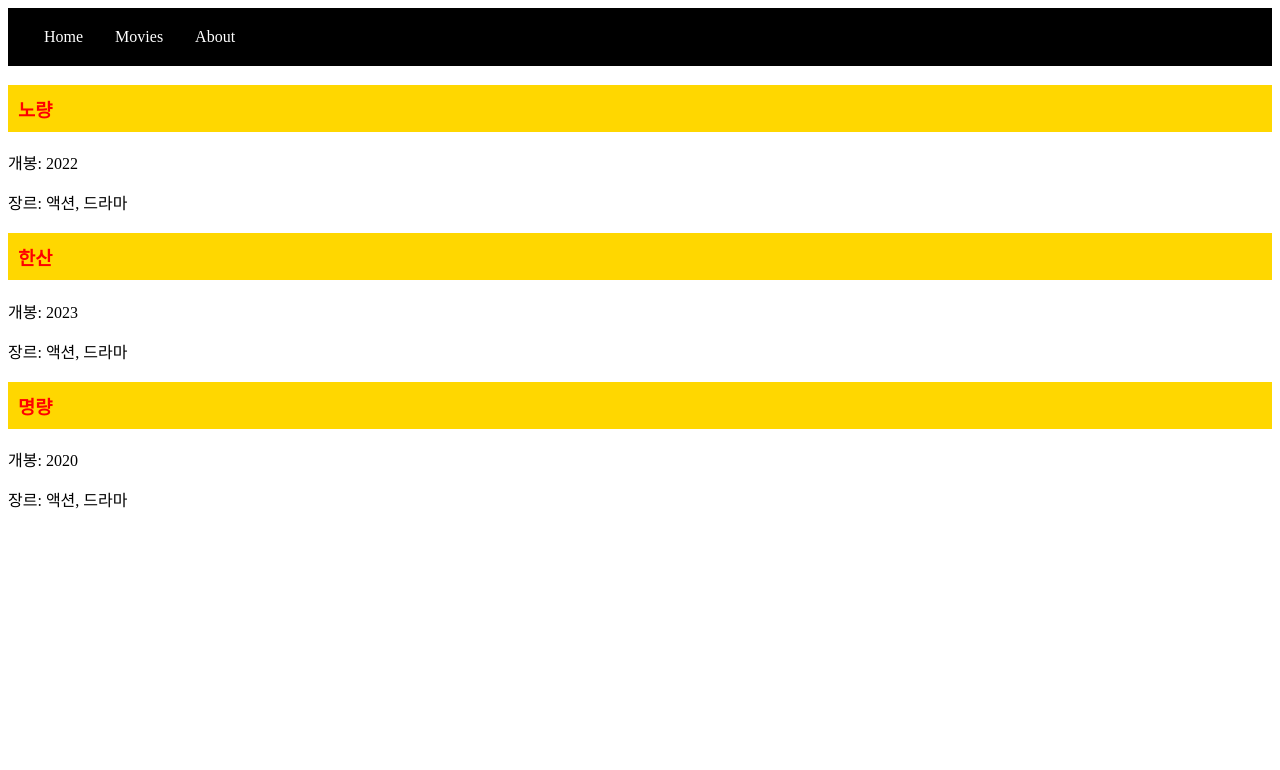
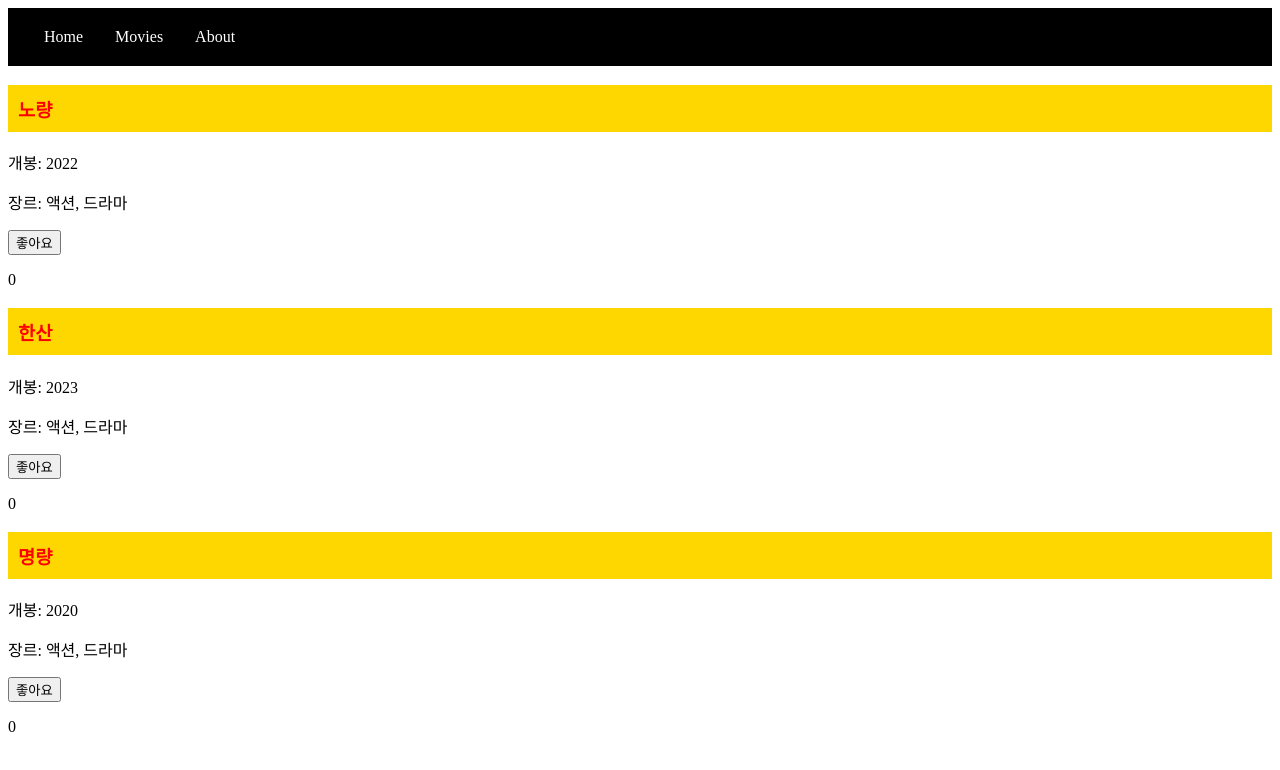
Before and after one commit to cyheo/app-vue, a Vue app: page / in a window 1280 px wide. Shown: the top 770 px of the page. Built offline with nearby package versions, Linux system fonts and the light colour scheme.

Commit message:
increase test

```diff
--- a/src/App.vue
+++ b/src/App.vue
@@ -16,6 +16,11 @@
         data: data,
       }
     },
+    methods: {
+      increase(index) {
+        data[index].count += 1;
+      }
+    },
     components : {
       NaviBar: NaviBar,
       MovieDisp: MoviInfo,
--- a/src/assets/movies.js
+++ b/src/assets/movies.js
@@ -1,21 +1,27 @@
 const data = [
     {
+        index: 1,
         title: "노량",
         year: 2022,
         category: "액션, 드라마",
-        textColor: "color: red"
+        textColor: "color: red",
+        count: 0,
     },
     {
+        index: 2,
         title: "한산",
         year: 2023,
         category: "액션, 드라마",
-        textColor: "color: red"
+        textColor: "color: red",
+        count: 0,
     },
     {
+        index: 3,
         title: "명량",
         year: 2020,
         category: "액션, 드라마",
-        textColor: "color: red"
+        textColor: "color: red",
+        count: 0,
     }
 ]
 
--- a/src/components/MovieInfo.vue
+++ b/src/components/MovieInfo.vue
@@ -1,8 +1,12 @@
 <template>
-  <div v-for="(movie, i) in data" :key="i">
+  <div v-for="(movie, index) in data" :key="index">
     <h3 class="bg-yellow" :style="movie.textColor">{{ movie.title }}</h3>
     <p>개봉: {{ movie.year }}</p>
     <p>장르: {{ movie.category }}</p>
+    <div class="box">
+      <button @click="$emit(increase(index))">좋아요</button>
+      <p>{{ movie.count }}</p>
+    </div>
   </div>
 </template>
 
@@ -14,3 +18,9 @@
     }
   }
 </script>
+
+<style>
+  .box {
+    float: flex;
+  }
+</style>
```
